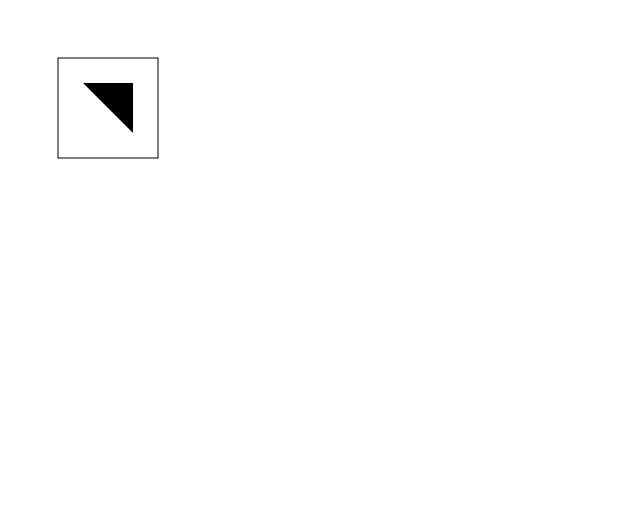
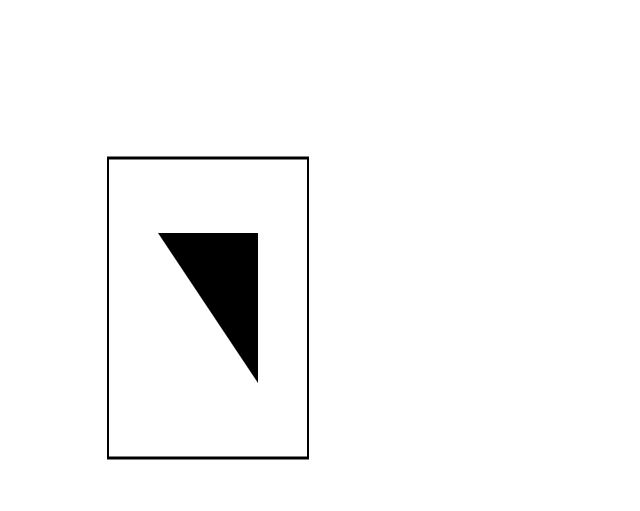
Before and after one commit to jardelvdm/jardelvdm.github.io, a plain HTML site: page labs/udacity/html5_canvas/index.html in a window 1280 px wide. Shown: the whole page, without its empty margins (0-640 px from the left). Drawn offline with Linux system fonts and the light colour scheme.

Commit message:
mexendo scale (só funcionuo no começo dos itens)

```diff
--- a/labs/udacity/html5_canvas/index.html
+++ b/labs/udacity/html5_canvas/index.html
@@ -10,6 +10,7 @@
 	<script>
 		var ctx = document.getElementById('c').getContext('2d')
 
+		ctx.scale(2,3)
 		ctx.strokeRect(50,50,100,100);
 
 		ctx.beginPath();
```
